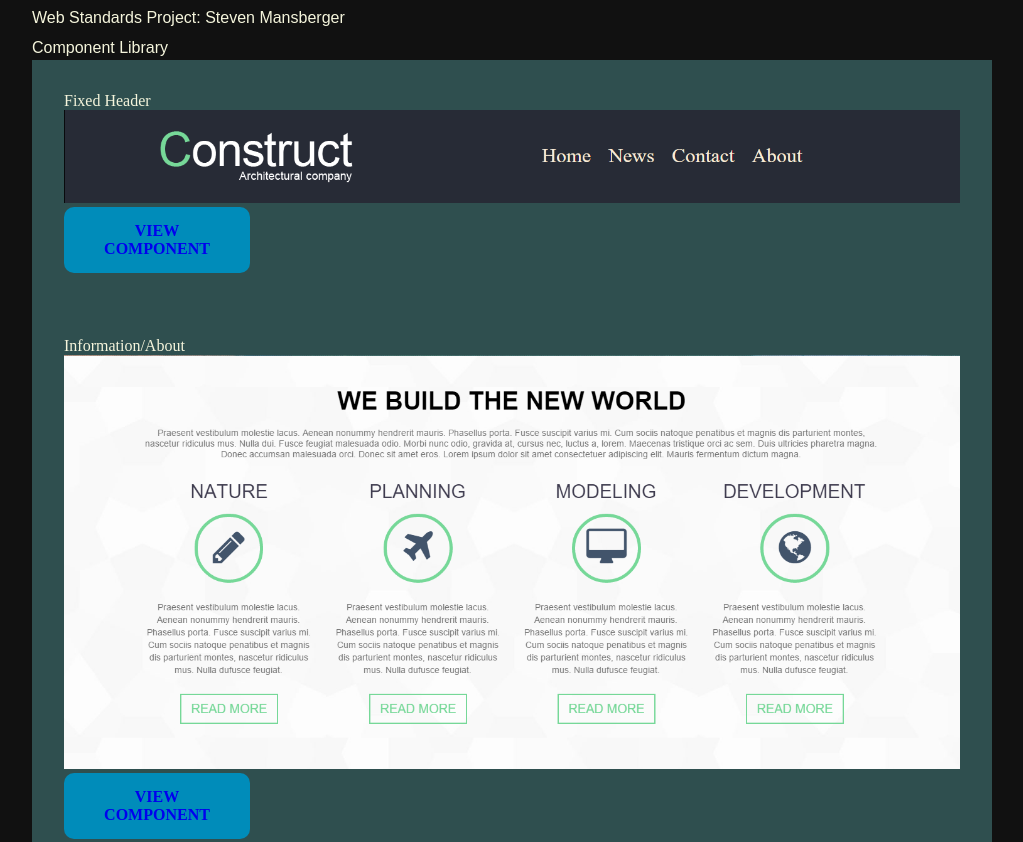
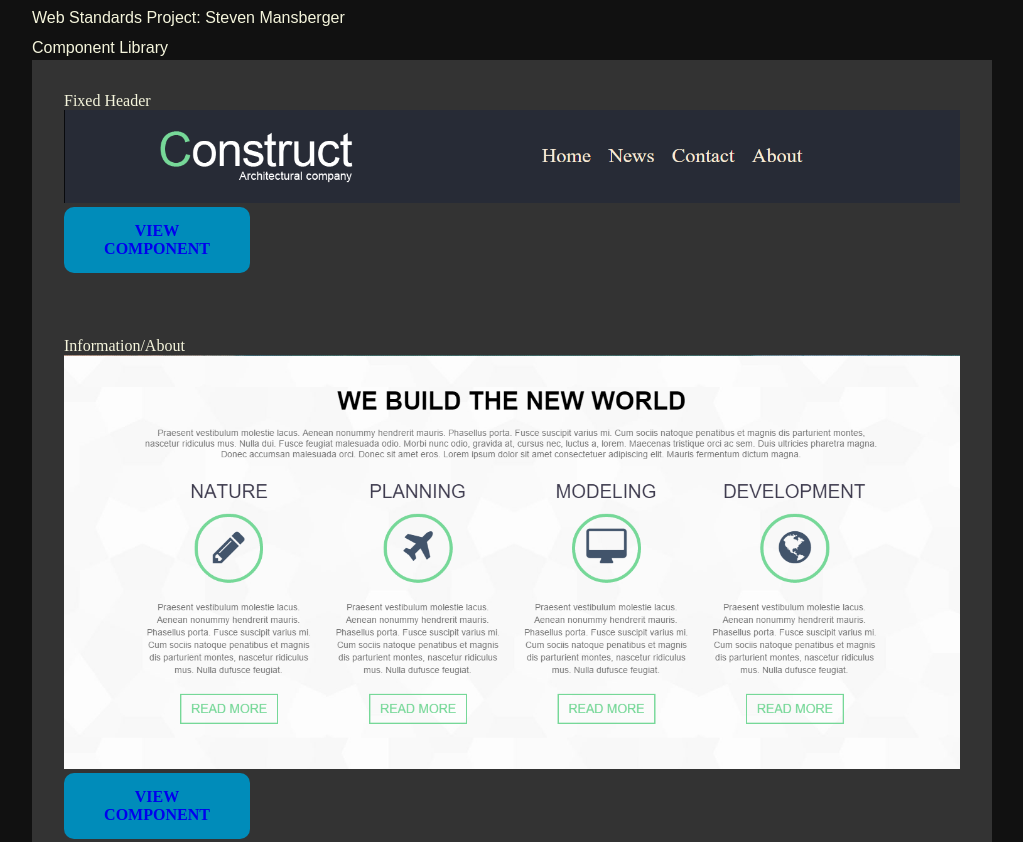
Before and after one commit to SMansberger/Smansberger.github.io, a plain HTML site: page index.html in a window 1280 px wide. Shown: the top 842 px of the page, without its empty margins (128-1151 px from the left). Drawn offline with Linux system fonts and the light colour scheme.

Commit message:
Border CSS

```diff
--- a/css/main.css
+++ b/css/main.css
@@ -30,8 +30,8 @@ img {
     height: auto;
 }
 article {
-    background: #2F4F4F;
-    border: solid 2rem #2F4F4F;
+    background: #333333;
+    border: solid 2rem #333333;
 }
 ul
 {
```
